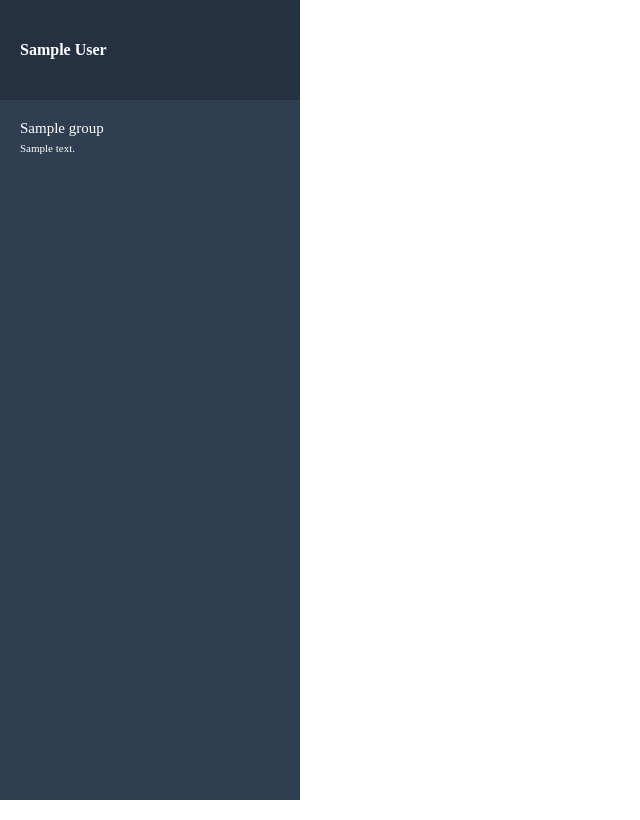
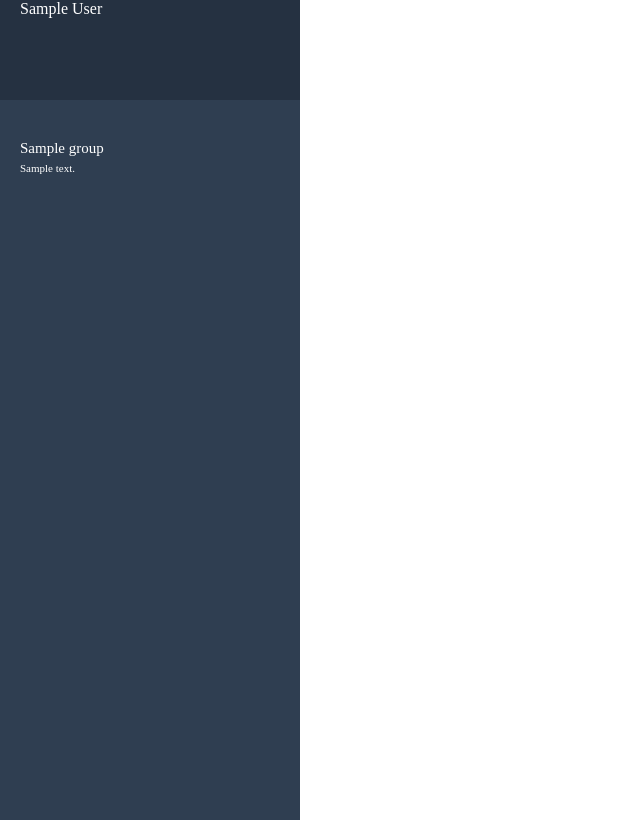
Before and after one commit to megkato/chat-space, a Rails app: page / in a window 1280 px wide. Shown: the whole page, without its empty margins (0-640 px from the left). Run offline with Rails 7, Linux system fonts and the light colour scheme; a user stored in the database is signed in; tables that the repository leaves empty hold one stand-in row (values such as "Sample post"); style sheets or scripts are compiled from the project's sources; some libraries are stand-ins or nearby versions.

Commit message:
Update css

```diff
--- a/app/assets/stylesheets/modules/side_bar.scss
+++ b/app/assets/stylesheets/modules/side_bar.scss
@@ -1,16 +1,20 @@
 .side-bar {
-  box-sizing: border-box;
   color: $white;
   width: 300px;
+  // float: left;
   .header {
     background-color: $side_blue_dark;
     height: 100px;
-    line-height: 100px;
+    align-items: center;
     padding: 0 20px;
+    // .header__box {
+    //   display: flex;
+    //   align-items: center;
     &__name {
       display: inline-block;
       font-size: $side_header_font;
       font-weight: bold;
+      line-height: 100px;
     }
     &__lists {
       display: inline-block;
@@ -21,14 +25,18 @@
       .icon {
         color: $white;
         font-size: $side_header_font;
+        line-height: 100px;
       }
+    // }
     }
   }
 
   .groups {
     background-color: $side_blue_light;
     height: calc(100vh - 100px);
-    padding: 0 20px;
+    padding: 20px 20px 0;
+    overflow: scroll;
+
     .group {
       box-sizing: border-box;
       padding: 20px 0 40px;
--- a/app/views/messages/_side_bar.html.haml
+++ b/app/views/messages/_side_bar.html.haml
@@ -1,6 +1,6 @@
 .side-bar
   .header
-    %h3.header__name
+    %h3.header__box__name
       = current_user.name
     %ul.header__lists
       %li.list
```
